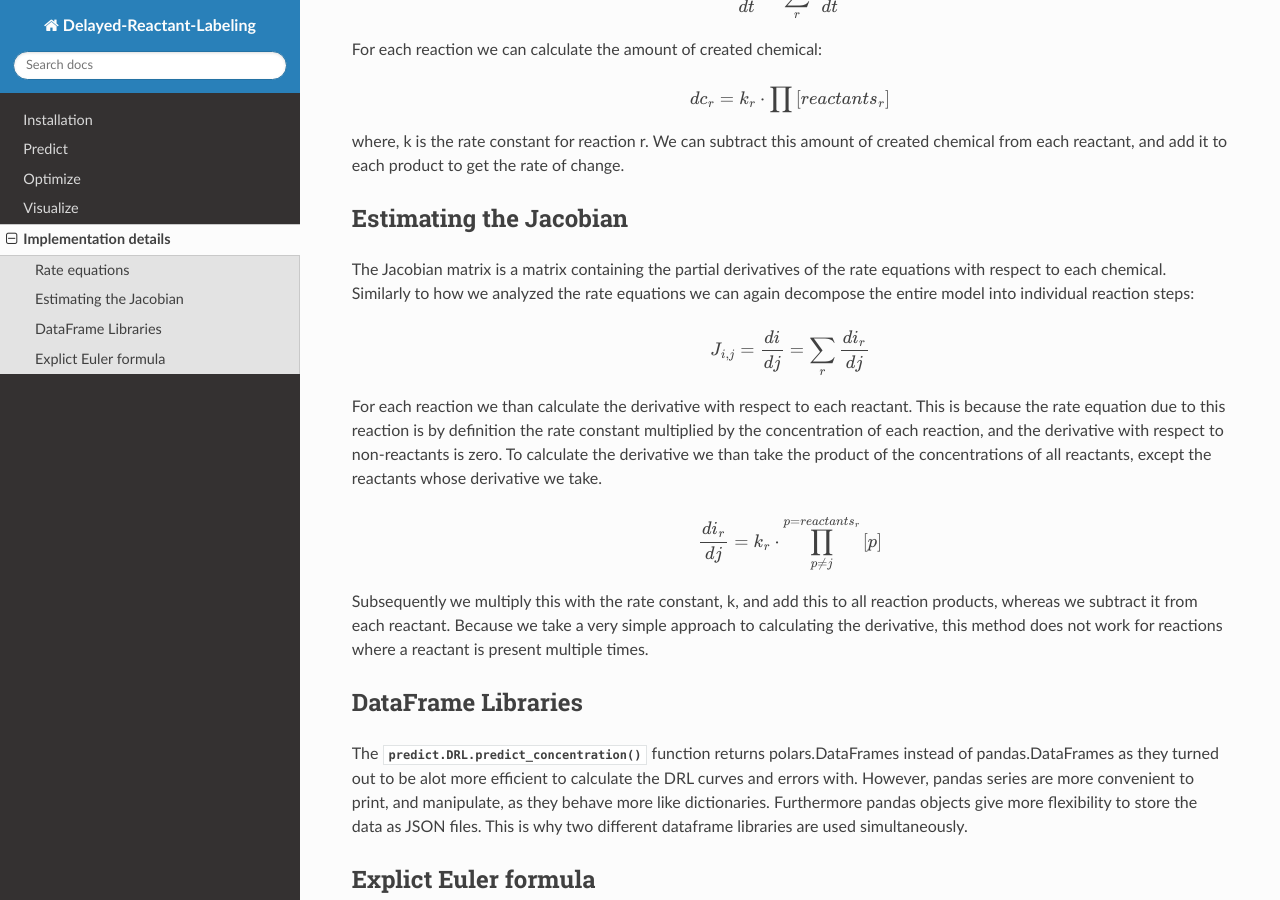
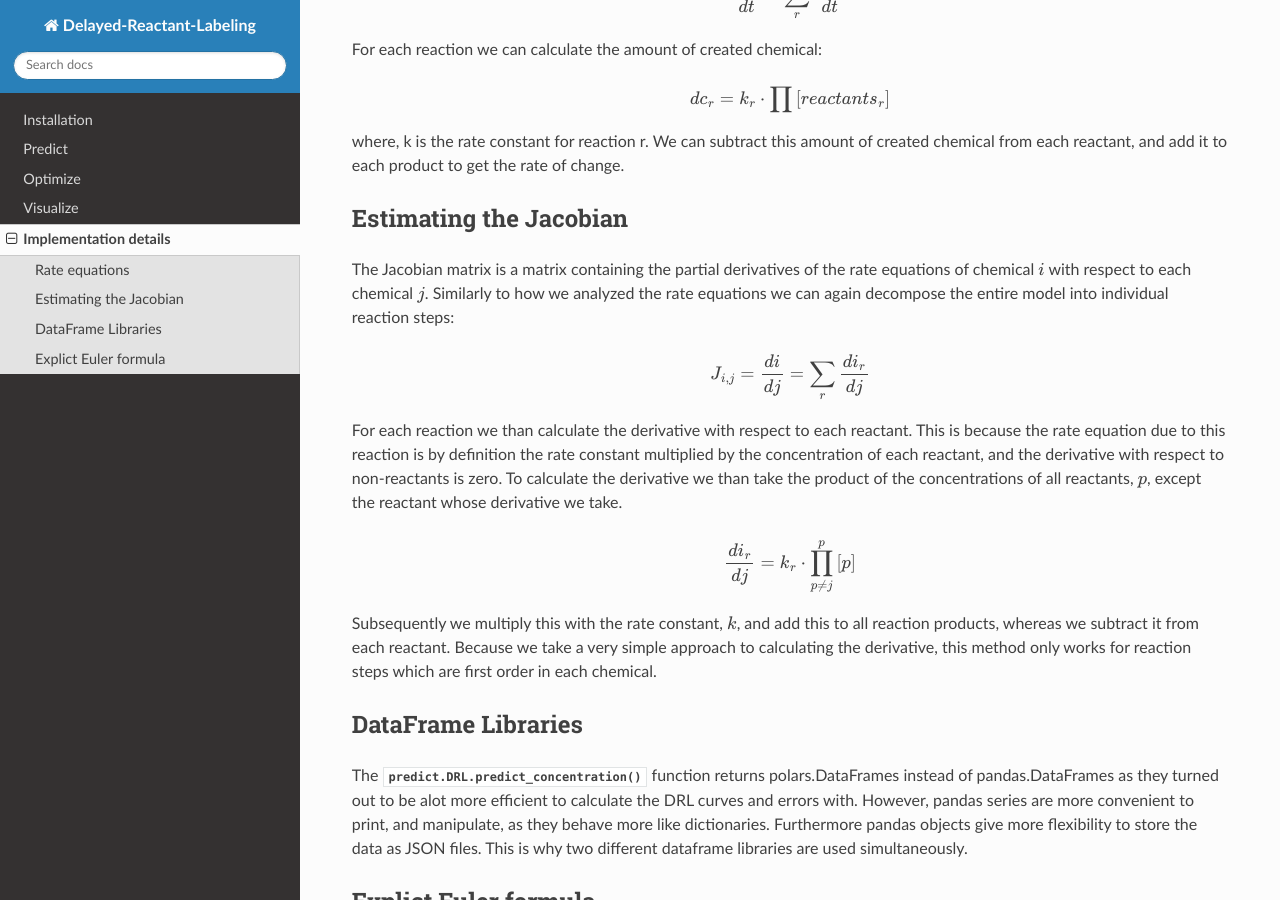
Before and after one commit to MartijnDingemans/delayed_reactant_labeling, a Sphinx documentation site: the page built from docs/source/design_choices.rst, in a window 1280 px wide and 900 px high, scrolled down 387 px. Built offline with Sphinx 7.4.7 and the Read the Docs theme 2.0.0, drawn with Linux system fonts in a browser that asks for light colours.

Commit message:
jacobian description

```diff
--- a/docs/source/design_choices.rst
+++ b/docs/source/design_choices.rst
@@ -24,25 +24,26 @@ add it to each product to get the rate of change.
 
 Estimating the Jacobian
 -----------------------
-The Jacobian matrix is a matrix containing the partial derivatives of the rate equations with respect to each chemical.
-Similarly to how we analyzed the rate equations we can again decompose the entire model into individual reaction steps:
+The Jacobian matrix is a matrix containing the partial derivatives of the rate equations of chemical :math:`i` with
+respect to each chemical :math:`j`. Similarly to how we analyzed the rate equations we can again decompose the entire
+model into individual reaction steps:
 
 .. math::
 
     J_{i, j} =  \frac{di}{dj} = \sum_{r}{\frac{di_r}{dj}}
 
 For each reaction we than calculate the derivative with respect to each reactant. This is because the rate equation
-due to this reaction is by definition the rate constant multiplied by the concentration of each reaction, and the derivative
+due to this reaction is by definition the rate constant multiplied by the concentration of each reactant, and the derivative
 with respect to non-reactants is zero. To calculate the derivative we than take the product of the concentrations of all
-reactants, except the reactants whose derivative we take.
+reactants, :math:`p`, except the reactant whose derivative we take.
 
 .. math::
 
-    \frac{di_r}{dj} = k_r \cdot \prod^{p=reactants_r}_{p \ne j}{[p]}
+    \frac{di_r}{dj} = k_r \cdot \prod^{p}_{p \ne j}{[p]}
 
-Subsequently we multiply this with the rate constant, k, and add this to all reaction products, whereas
-we subtract it from each reactant. Because we take a very simple approach to calculating the derivative, this method
-does not work for reactions where a reactant is present multiple times.
+Subsequently we multiply this with the rate constant, :math:`k`, and add this to all reaction products, whereas
+we subtract it from each reactant. Because we take a very simple approach to calculating the derivative, this method only
+works for reaction steps which are first order in each chemical.
 
 DataFrame Libraries
 -------------------
```
